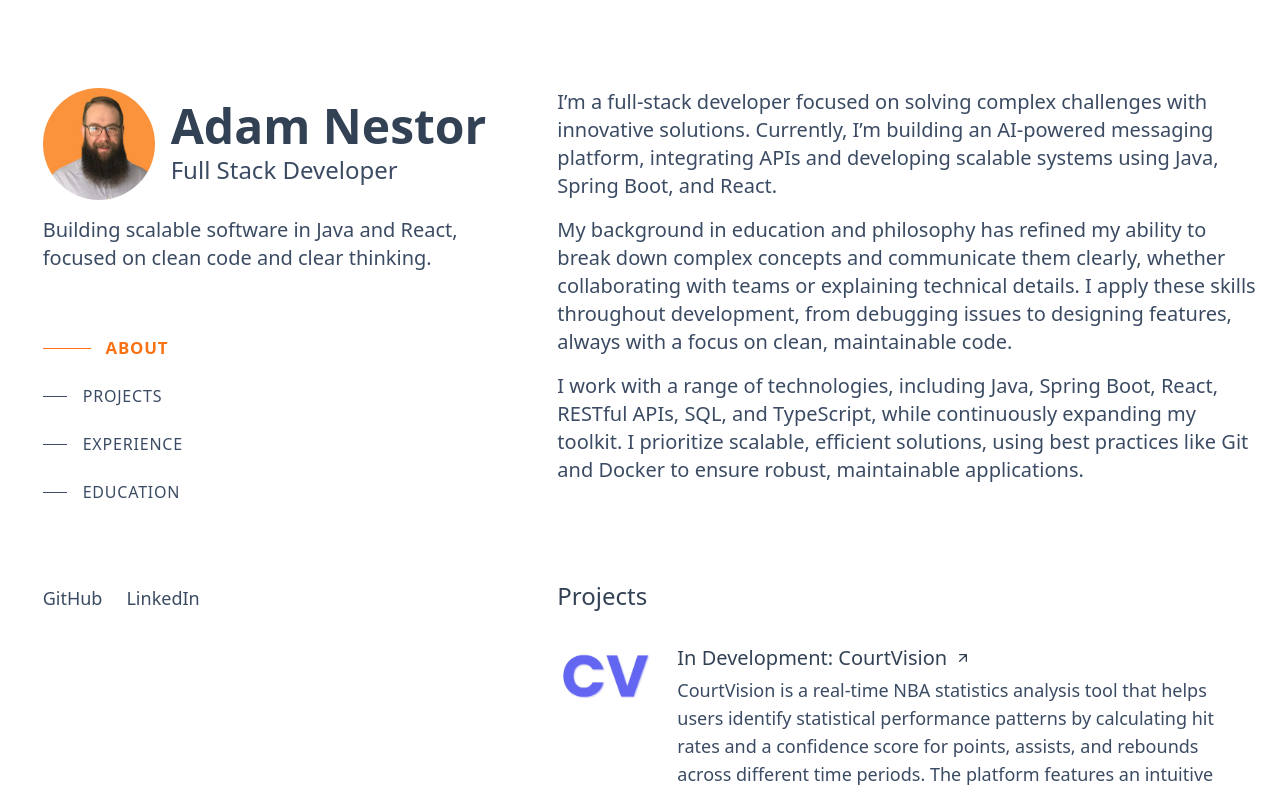
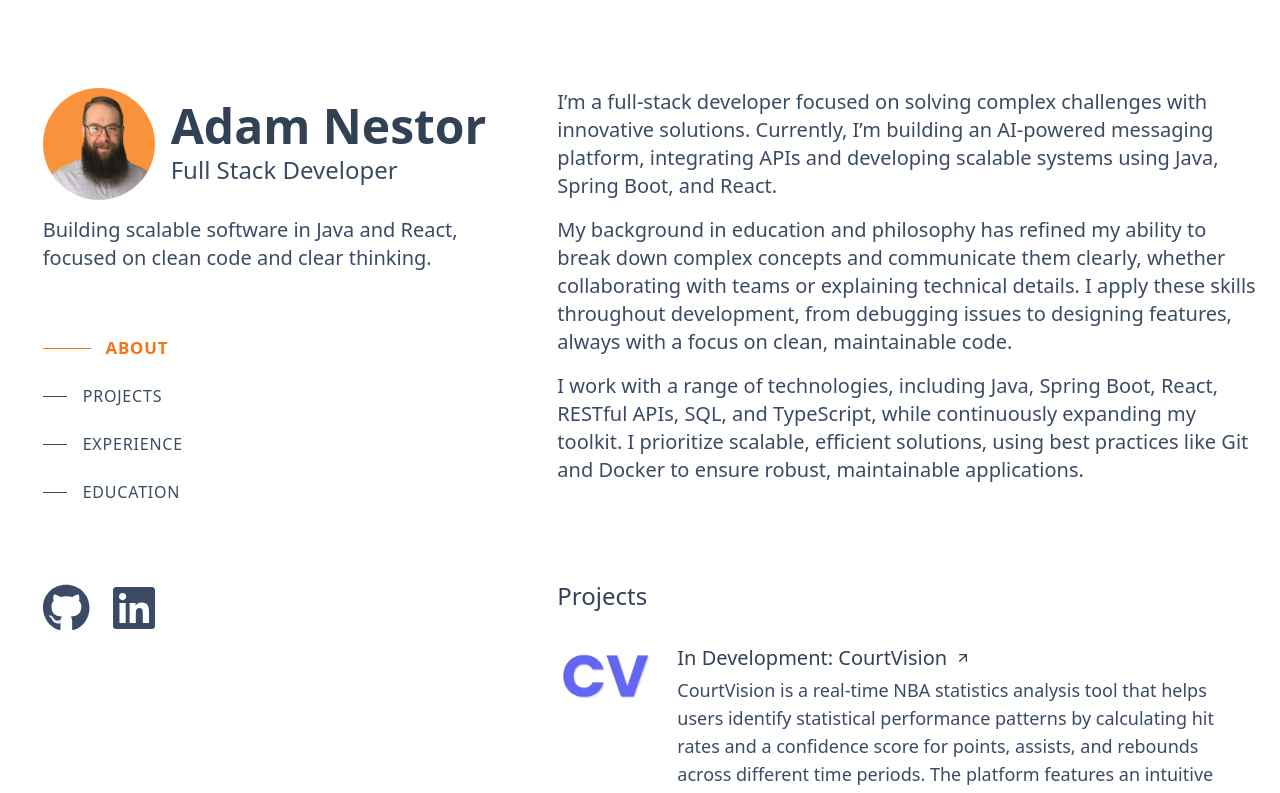
Before and after one commit to adamnestor/portfolio_v1, a React (Vite) app: page / in a window 1280 px wide. Shown: the top 793 px of the page. Built offline with nearby package versions, Linux system fonts and the light colour scheme.

Commit message:
replaced social links with icon links

```diff
--- a/package.json
+++ b/package.json
@@ -10,6 +10,9 @@
     "preview": "vite preview"
   },
   "dependencies": {
+    "@fortawesome/fontawesome-svg-core": "^6.7.2",
+    "@fortawesome/free-brands-svg-icons": "^6.7.2",
+    "@fortawesome/react-fontawesome": "^0.2.2",
     "clsx": "^2.1.1",
     "lucide-react": "^0.456.0",
     "react": "^18.3.1",
--- a/src/components/identity/SocialLinks.tsx
+++ b/src/components/identity/SocialLinks.tsx
@@ -1,19 +1,35 @@
 import { SocialLink } from "../../data/profile";
+import { FontAwesomeIcon } from "@fortawesome/react-fontawesome";
+import { faGithub, faLinkedin } from "@fortawesome/free-brands-svg-icons";
 
 interface SocialLinksProps {
   links: SocialLink[];
 }
 
 const SocialLinks = ({ links }: SocialLinksProps) => {
+  const getIcon = (platform: string) => {
+    switch (platform) {
+      case "GitHub":
+        return <FontAwesomeIcon icon={faGithub} size="3x" />;
+      case "LinkedIn":
+        return <FontAwesomeIcon icon={faLinkedin} size="3x" />;
+      default:
+        return platform;
+    }
+  };
+
   return (
     <div className="flex gap-6">
       {links.map(({ platform, url }) => (
         <a
           key={platform}
           href={url}
-          className="text-slate-medium text-lg hover:text-orange-primary"
+          target="_blank"
+          rel="noopener noreferrer"
+          className="text-slate-medium hover:text-orange-primary"
+          aria-label={platform}
         >
-          {platform}
+          {getIcon(platform)}
         </a>
       ))}
     </div>
```
Also changed, not shown: 1 other file (tests, documents, lock files or other folders).
